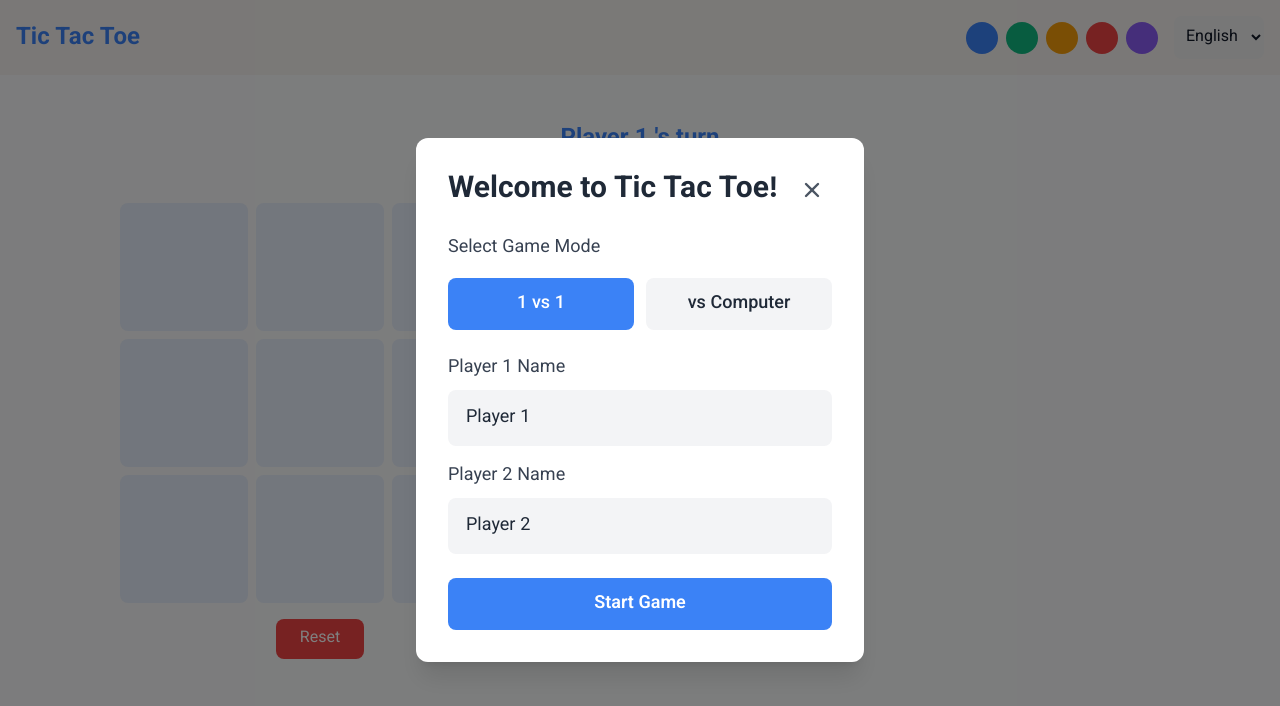
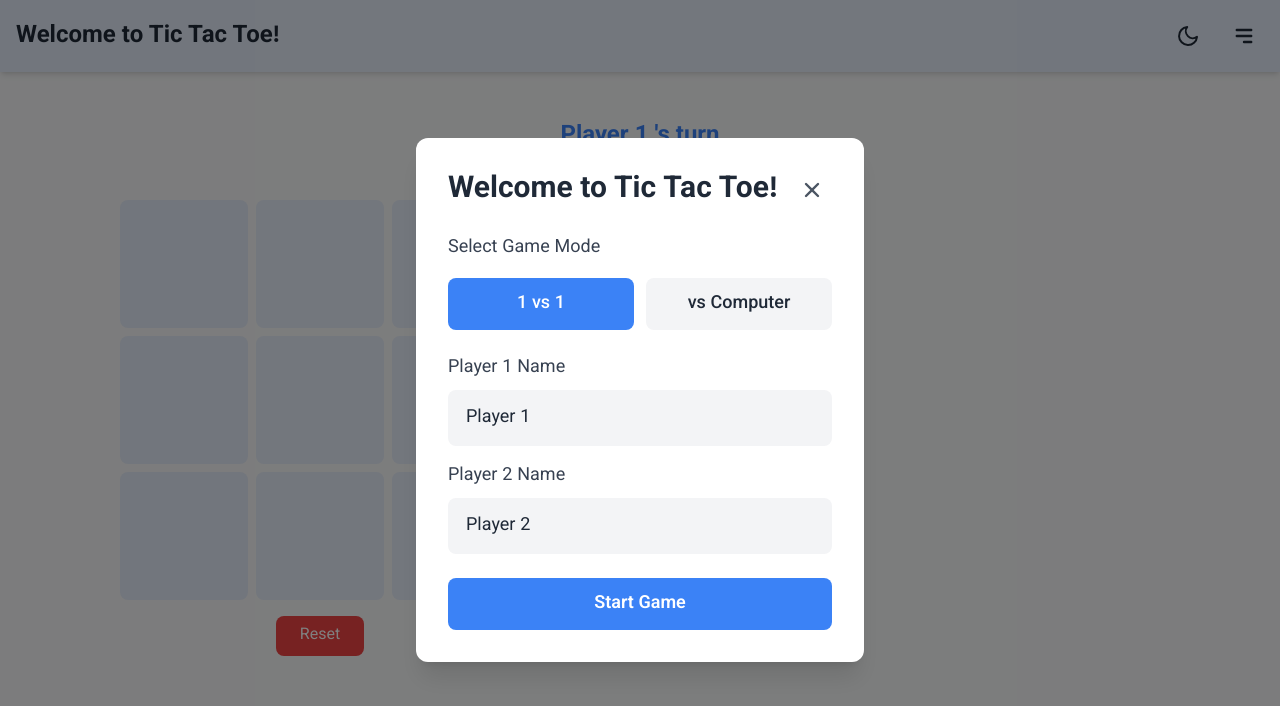
Before and after one commit to AminAzarpey/tic-tac-toe, a React (Vite) app: page / in a window 1280 px wide. Shown: the top 706 px of the page. Built offline with nearby package versions, Linux system fonts and the light colour scheme; the HTML template or start-up script is replaced by a standard one.

Commit message:
fix: fixed deploy error

```diff
--- a/src/components/game/history/GameHistory.tsx
+++ b/src/components/game/history/GameHistory.tsx
@@ -23,7 +23,7 @@ const GameHistory = () => {
       {[...moves].reverse().map((move, index) => (
         <div key={index} className="history-item">
           <span>
-            {t("player")}{" "}
+            {t("move")}{" "}
             <span
               className={`font-bold ${
                 move.player === "X" ? "text-primary" : "text-secondary"
@@ -31,7 +31,7 @@ const GameHistory = () => {
             >
               {move.player}
             </span>{" "}
-            {t("movedTo")}{" "}
+            {t("placedAt")}{" "}
             <span className="ltr inline-block">
               ({move.position.row + 1}, {move.position.col + 1})
             </span>
--- a/src/components/ui/layout/header/Header.tsx
+++ b/src/components/ui/layout/header/Header.tsx
@@ -1,17 +1,147 @@
+import { useState } from "react";
+import { motion, AnimatePresence } from "framer-motion";
 import { useTranslation } from "@tictactoe/hooks";
-import { LanguageControls } from "./LanguageControls";
-import { ColorPalette } from "./ColorPalette";
+import { useGameStore, useThemeStore } from "@tictactoe/store";
+import { GameMode } from "@tictactoe/types";
+import { HiMenuAlt3, HiX } from "react-icons/hi";
+import { FiSun, FiMoon } from "react-icons/fi";
+import { baseColors, generateColorPalette } from "@tictactoe/utils";
 
 const Header = () => {
-  const { t } = useTranslation();
+  const [isMenuOpen, setIsMenuOpen] = useState(false);
+  const { t, language, setLanguage } = useTranslation();
+  const { isDarkMode, toggleDarkMode, setTheme } = useThemeStore();
+  const {
+    gameMode,
+    setGameMode,
+    setFirstLaunch,
+    setHasGameStarted,
+  } = useGameStore();
+
+  const handleGameModeChange = (mode: GameMode) => {
+    setGameMode(mode);
+    setFirstLaunch(true);
+    setHasGameStarted(false);
+  };
+
+  const handleColorChange = (color: string) => {
+    const theme = generateColorPalette(color);
+    setTheme(theme);
+  };
 
   return (
-    <header className="flex items-center justify-between p-4 bg-background">
-      <h1 className="text-2xl font-bold text-primary">{t("title")}</h1>
-      <div className="flex items-center gap-4">
-        <ColorPalette />
-        <LanguageControls />
+    <header
+      className="w-full p-4 flex justify-between items-center shadow-md"
+      style={{ backgroundColor: `rgba(var(--color-primary-rgb), 0.1)` }}
+      dir={language === "fa" ? "rtl" : "ltr"}
+    >
+      <div className="flex items-center space-x-4">
+        <h1 className="text-2xl font-bold text-gray-800 dark:text-white">
+          {t("welcomeToGame")}
+        </h1>
       </div>
+
+      <div className="flex items-center space-x-4">
+        <button
+          onClick={toggleDarkMode}
+          className="p-2 rounded-full hover:bg-gray-100 dark:hover:bg-gray-700 transition-colors"
+          aria-label={isDarkMode ? t("light") : t("dark")}
+        >
+          {isDarkMode ? (
+            <FiSun className="w-6 h-6 text-gray-800 dark:text-white" />
+          ) : (
+            <FiMoon className="w-6 h-6 text-gray-800 dark:text-white" />
+          )}
+        </button>
+
+        <button
+          onClick={() => setIsMenuOpen(!isMenuOpen)}
+          className="p-2 rounded-full hover:bg-gray-100 dark:hover:bg-gray-700 transition-colors"
+          aria-label={t("settings")}
+        >
+          {isMenuOpen ? (
+            <HiX className="w-6 h-6 text-gray-800 dark:text-white" />
+          ) : (
+            <HiMenuAlt3 className="w-6 h-6 text-gray-800 dark:text-white" />
+          )}
+        </button>
+      </div>
+
+      <AnimatePresence>
+        {isMenuOpen && (
+          <motion.div
+            initial={{ opacity: 0, y: -20 }}
+            animate={{ opacity: 1, y: 0 }}
+            exit={{ opacity: 0, y: -20 }}
+            className="absolute top-16 right-4 w-80 bg-white dark:bg-gray-800 rounded-lg shadow-lg p-4 z-50"
+            dir={language === "fa" ? "rtl" : "ltr"}
+          >
+            <div className="space-y-4">
+              {/* Game Mode */}
+              <div className="space-y-2">
+                <span className="text-gray-600 dark:text-gray-300">
+                  {t("gameMode")}
+                </span>
+                <div className="flex gap-2">
+                  <button
+                    onClick={() => handleGameModeChange("1v1")}
+                    className={`flex-1 py-2 px-4 rounded-lg transition-colors ${
+                      gameMode === "1v1"
+                        ? "bg-primary text-white"
+                        : "bg-gray-100 dark:bg-gray-700"
+                    }`}
+                  >
+                    {t("oneVsOne")}
+                  </button>
+                  <button
+                    onClick={() => handleGameModeChange("vsComputer")}
+                    className={`flex-1 py-2 px-4 rounded-lg transition-colors ${
+                      gameMode === "vsComputer"
+                        ? "bg-primary text-white"
+                        : "bg-gray-100 dark:bg-gray-700"
+                    }`}
+                  >
+                    {t("vsComputer")}
+                  </button>
+                </div>
+              </div>
+
+              {/* Color Palette */}
+              <div className="space-y-2">
+                <span className="text-gray-600 dark:text-gray-300">
+                  {t("colorPalette")}
+                </span>
+                <div className="flex flex-wrap gap-2">
+                  {Object.entries(baseColors).map(([name, color]) => (
+                    <button
+                      key={name}
+                      onClick={() => handleColorChange(color)}
+                      className="w-10 h-10 rounded-full transition-transform hover:scale-110 focus:outline-none focus:ring-2 focus:ring-offset-2 focus:ring-gray-500"
+                      style={{ backgroundColor: color }}
+                      title={name}
+                    />
+                  ))}
+                </div>
+              </div>
+
+              {/* Language */}
+              <div className="space-y-2">
+                <span className="text-gray-600 dark:text-gray-300">
+                  {t("language")}
+                </span>
+                <select
+                  value={language}
+                  onChange={(e) => setLanguage(e.target.value as "en" | "fa")}
+                  className="w-full p-2 rounded-md border border-gray-300 dark:border-gray-600 bg-white dark:bg-gray-700 text-gray-800 dark:text-white"
+                >
+                  <option value="en">{t("english")}</option>
+                  <option value="fa">{t("persian")}</option>
+                </select>
+              </div>
+            </div>
+          </motion.div>
+        )}
+      </AnimatePresence>
     </header>
   );
 };
--- a/src/store/gameStore.ts
+++ b/src/store/gameStore.ts
@@ -1,5 +1,5 @@
-import { create, StateCreator } from "zustand";
-import { persist, PersistOptions } from "zustand/middleware";
+import { create } from "zustand";
+import { persist } from "zustand/middleware";
 import { GameState, Player, GameMode, Move, Board } from "@tictactoe/types";
 import { calculateWinner, computerMove } from "@tictactoe/utils";
 
@@ -32,11 +32,6 @@ type GameStore = GameState & {
   updateTimer: (player: Player) => void;
 };
 
-type GamePersist = (
-  config: StateCreator<GameStore>,
-  options: PersistOptions<GameStore>
-) => StateCreator<GameStore>;
-
 const handleComputerMove = (
   board: Board,
   makeMove: (position: number) => void
@@ -47,7 +42,7 @@ const handleComputerMove = (
 };
 
 export const useGameStore = create<GameStore>()(
-  (persist as GamePersist)(
+  persist(
     (set, get) => ({
       ...initialState,
 
```
